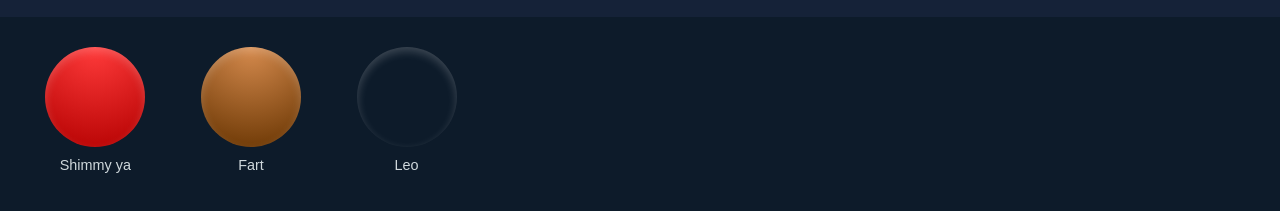
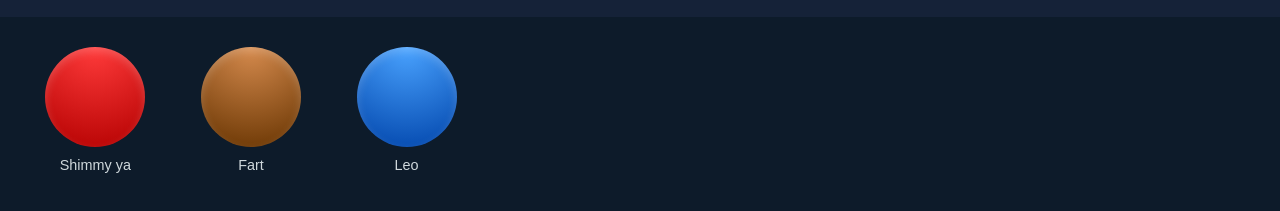
Before and after one commit to ValentinIAFR/axel-board, a plain HTML site: page index.html in a window 1280 px wide. Shown: the part 75-286 px from the top of the page. Drawn offline with Linux system fonts and the light colour scheme.

Commit message:
Update index.html

```diff
--- a/index.html
+++ b/index.html
@@ -48,7 +48,7 @@
     const sounds = [
       { name: "Shimmy ya", file: "shimmy.mp3", color: "red" },
       { name: "Fart", file: "BRUIT_DE_PET_GRAS.mp3", color: "brown" },
-      { name: "Leo", file: "leo.mp3", color: "purple" },
+      { name: "Leo", file: "leo.mp3", color: "blue" },
     ];
     const container = document.getElementById("buttons-container");
     let currentAudio = null;
```
